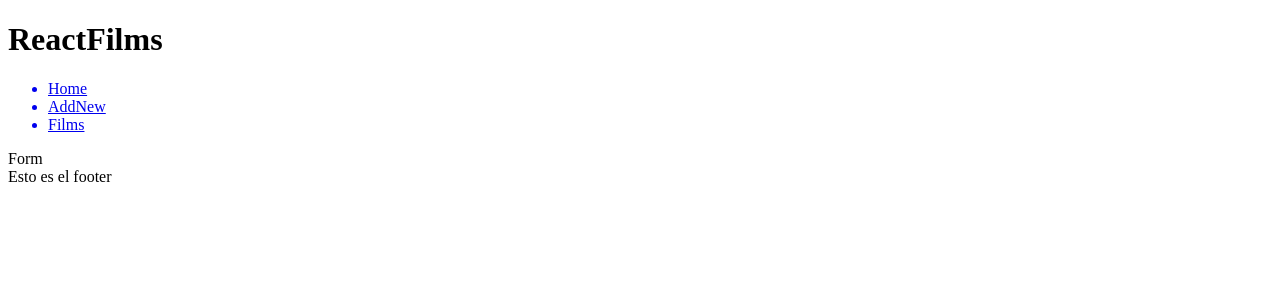
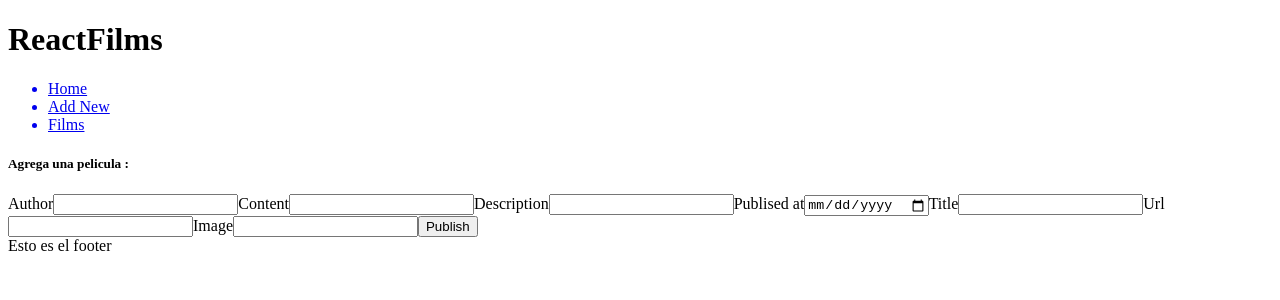
Before and after one commit to Drag0s98/ReactNews, a React (Create React App) app: page /form in a window 1280 px wide. Shown: the top 300 px of the page. Built offline with nearby package versions, Linux system fonts and the light colour scheme.

Commit message:
sibling almost done

```diff
--- a/src/components/Card/Card.jsx
+++ b/src/components/Card/Card.jsx
@@ -1,8 +1,33 @@
 import React, { Component } from "react";
+import Api from '../ListNews'
+import Local from '../Form'
+
 
 class Card extends Component {
+
+  constructor(props) {
+    super(props)
+
+    this.state = {
+       data: {}
+    }
+  }
+
+  async componentDidMount(){
+
+  }
+
+
+  paintNews = () => {
+    return
+  }
+
   render() {
-    return <div>Card</div>;
+    return (
+      <section>
+
+      </section>
+    );
   }
 }
 
--- a/src/components/Form/Form.jsx
+++ b/src/components/Form/Form.jsx
@@ -1,8 +1,57 @@
 import React, { Component } from "react";
 
 class Form extends Component {
+
+  constructor(props) {
+    super(props)
+
+    this.state = {
+      data: [],
+    }
+  }
+  submitAndsetValues = (event) => {
+    event.preventDefault();
+    let author = event.target.elements.author.value;
+    let content = event.target.elements.content.value;
+    let description = event.target.elements.description.value;
+    let publisedAt = event.target.elements.publisedAt.value;
+    let title = event.target.elements.title.value;
+    let url = event.target.elements.url.value;
+    let urlToImage = event.target.elements.urlToImage.value;
+    let data = {
+      author: author,
+      content: content,
+      description: description,
+      publisedAt: publisedAt,
+      title: title,
+      url: url,
+      urlToImage: urlToImage
+    }
+    this.props.handleStateData(data)
+  }
   render() {
-    return <div>Form</div>;
+    return (
+      <>
+        <h5>Agrega una pelicula :</h5>
+        <form onSubmit={this.submitAndsetValues}>
+          <label>Author</label>
+          <input type="text" name='author' />
+          <label>Content</label>
+          <input type="text" name='content' />
+          <label>Description</label>
+          <input type="text" name='description' />
+          <label>Publised at</label>
+          <input type="date" name='publisedAt' />
+          <label>Title</label>
+          <input type="text" name='title' />
+          <label>Url</label>
+          <input type="text" name='url' />
+          <label>Image</label>
+          <input type="text" name='urlToImage' />
+          <input type="submit" value="Publish" />
+        </form>
+      </>
+    );
   }
 }
 
--- a/src/components/ListNews/ListNews.jsx
+++ b/src/components/ListNews/ListNews.jsx
@@ -7,24 +7,45 @@ class ListNews extends Component {
     super(props)
 
     this.state = {
-       country: 'mx',
-       category: 'science'
+      data: [],
+      country: 'mx',
+      category: 'science',
     }
 
   }
+
   async componentDidMount() {
     let country = this.state.country
     let category = this.state.category
     let res = await axios.get(`https://newsapi.org/v2/top-headlines?country=${country}&category=${category}&apiKey=8197b9847d9a42359c9a289cd44d91ef`)
-    res.data();
+    console.log('Api recived');
+    this.setState({ data: res.data.articles })
   }
+  // handleLoad = ( async () => {
+  //   console.log();
+  //   let nose;
+  //   let data = this.state.data
+  //   let map = data.map((param) => {
+  //     nose = {
+  //       author: param.author,
+  //       content: param.content,
+  //       description: param.description,
+  //       publisedAt: param.publisedAt,
+  //       title: param.title,
+  //       url: param.url,
+  //       urlToImage: param.urlToImage
 
-
+  //     }
+  //     return nose;
+  //   })
+  //   this.props.handleStateData(map)
+  // })()
 
   render() {
     return (
-      <h4>Aqui ira la lista de noticias</h4>
-
+      <>
+      {() => this.handleLoad()}
+      </>
     );
   }
 }
--- a/src/components/Main/Main.jsx
+++ b/src/components/Main/Main.jsx
@@ -3,8 +3,9 @@ import { Route, Switch } from 'react-router-dom';
 
 import Home from '../Home'
 import Form from '../Form'
-import List from '../ListNews'
+import News from '../Card'
 import Error from '../Error'
+import Api from '../ListNews'
 
 class Main extends Component {
   constructor(props) {
@@ -13,8 +14,13 @@ class Main extends Component {
 
     //aqui se hacen los estados para sibling to sibling
     this.state = {
+      data: []
+    }
+  }
 
-    }
+
+  handleSetData = (data) => {
+    this.setState({ data: [...this.state.data, data] })
   }
 
   render() {
@@ -22,8 +28,10 @@ class Main extends Component {
       <main>
         <Switch>
           <Route path='/' component={Home} exact />
-          <Route path='/form' component={Form}/>
-          <Route path='/list' component={List}/>
+          <Route path='/form' component={() => <Form handleStateData={(data) => this.handleSetData(data)} />} />
+          <Route component={() => <Api handleStateData={(data) => this.handleSetData(data)} />} />
+
+          <Route path='/news' component={() => <News news={this.state.data} />} />
           <Route component={Error} />
         </Switch>
       </main>
@@ -33,3 +41,6 @@ class Main extends Component {
 }
 
 export default Main;
+
+
+/* https://learnwithparam.com/blog/how-to-pass-props-in-react-router/ */
--- a/src/components/Nav/Nav.jsx
+++ b/src/components/Nav/Nav.jsx
@@ -1,13 +1,14 @@
 import React, { Component } from "react";
+import { Link } from "react-router-dom";
 
 class Nav extends Component {
   render() {
     return (
       <nav>
         <ul>
-          <a href="/"><li>Home</li></a>
-          <a href="/form"><li>AddNew</li></a>
-          <a href="/list"><li>Films</li></a>
+          <Link to='/'><li>Home</li></Link>
+          <Link to='/form'><li>Add New</li></Link>
+          <Link to='/list'><li>Films</li></Link>
         </ul>
       </nav>
     );
```
Also changed, not shown: 1 other file (tests, documents, lock files or other folders).
